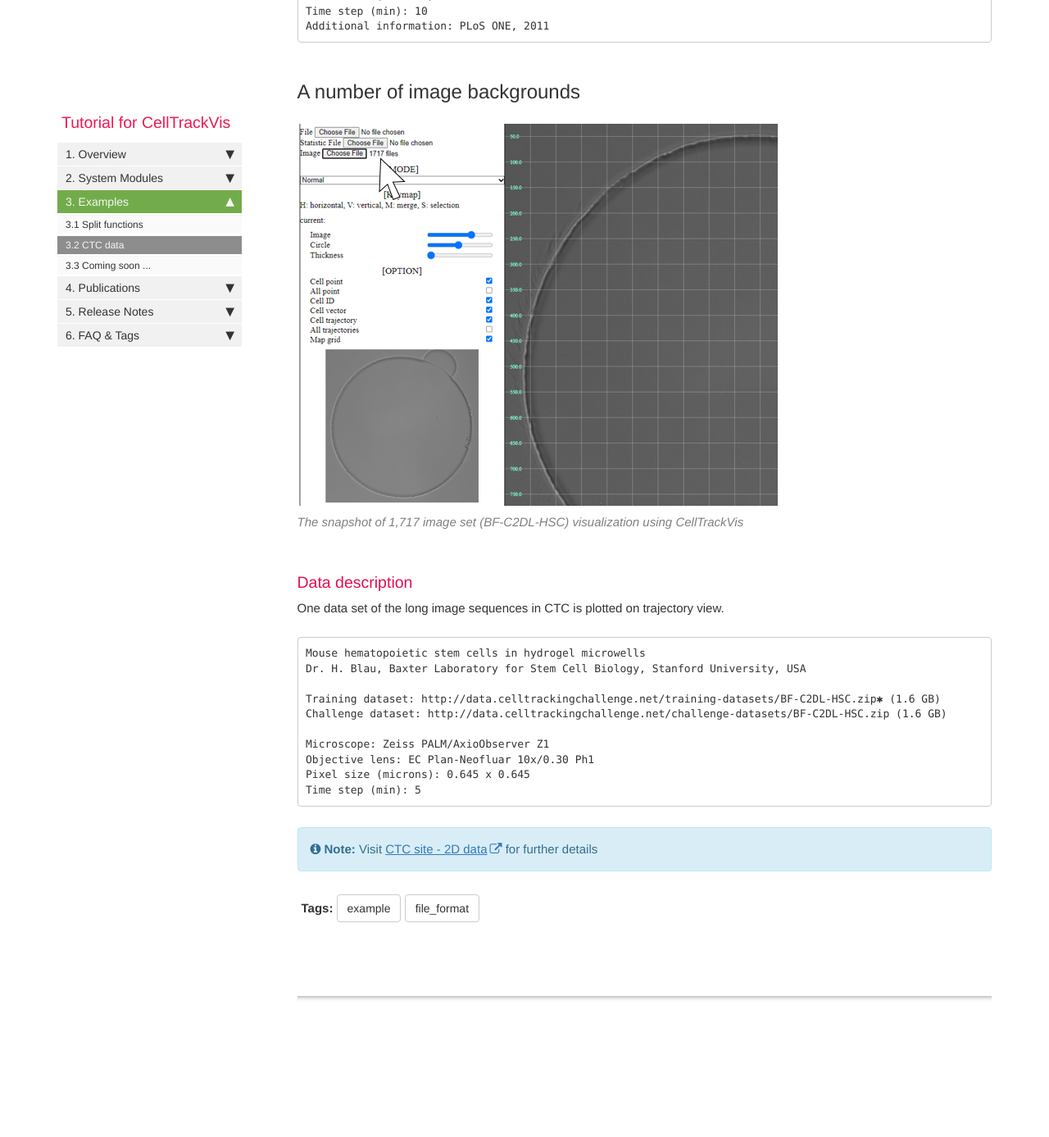
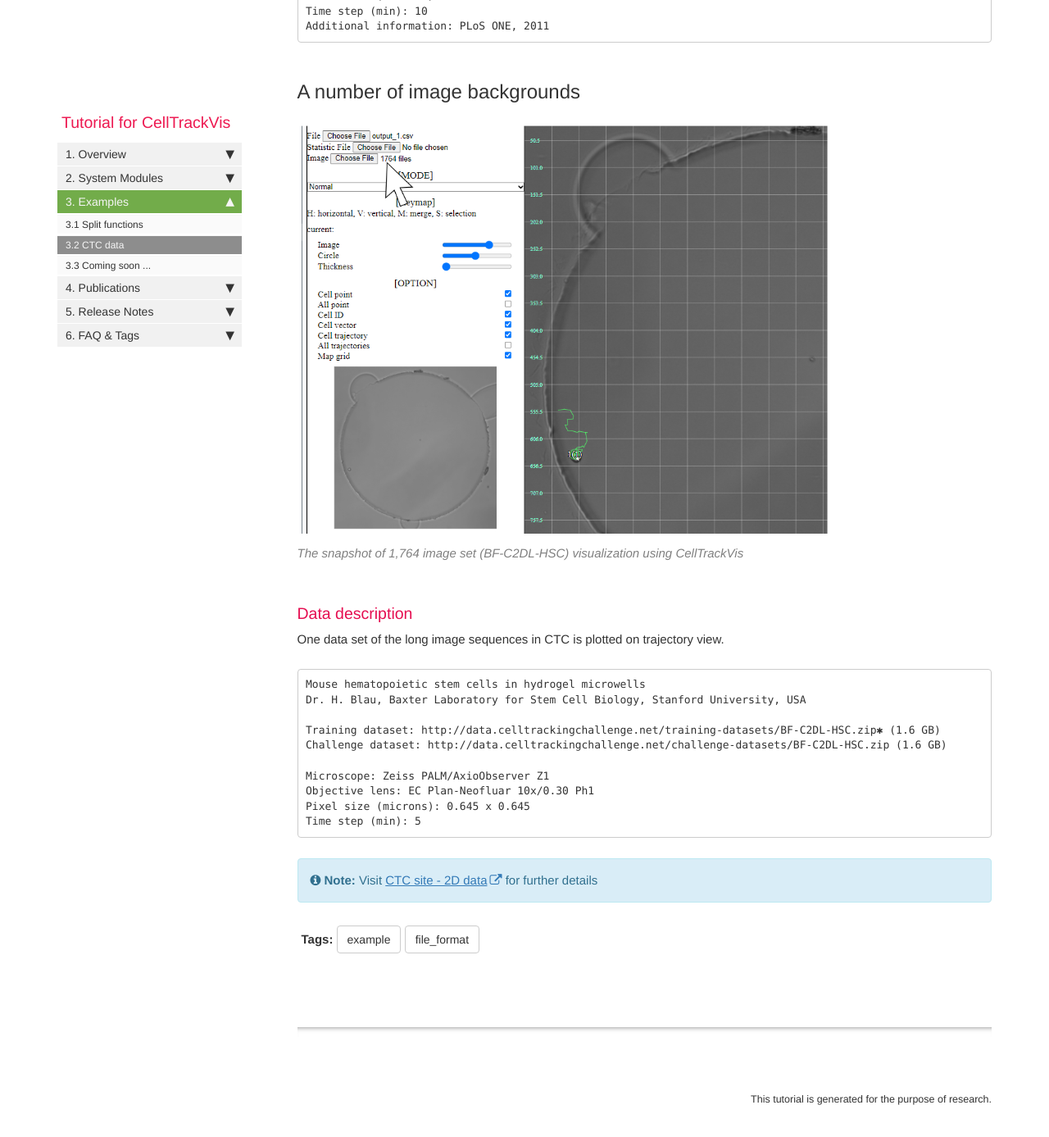
Before and after one commit to scbeom/ctv_tutorial, a Jekyll site: the page built from pages/example/ex_example_2.md, in a window 1280 px wide and 1400 px high, scrolled down 1302 px. Shown: the top 1387 px of the window at 82% size. Built offline with Jekyll 4.4.1, drawn with Linux system fonts in a browser that asks for light colours; comment, search, counter and statistics services are not loaded; before the commit the page ends 2630 px from its top, so only the background shows below that.

Commit message:
Further updates

```diff
--- a/_includes/footer.html
+++ b/_includes/footer.html
@@ -1,6 +1,7 @@
 <footer>
             <div class="row">
                 <div class="col-lg-12 footer">
+                    <br />This tutorial is generated for the purpose of research.<br />
 <!--               &copy;{{ site.time | date: "%Y"  }} {{site.company_name}}. All rights reserved. <br />-->
 <!--{% if page.last_updated %}<span>Page last updated:</span> {{page.last_updated}}<br/>{% endif %} Site last updated: {{ site.time | date: "%b %-d, %Y"  }} <br />-->
 <!--<p><img src="{{ "images/company_logo.png" }}" alt="Company logo"/></p>-->
--- a/pages/example/ex_example_2.md
+++ b/pages/example/ex_example_2.md
@@ -12,7 +12,7 @@ Two tests using CTC data sets.
 
 ## A number of cells
 
-{% include image.html file="ex_large_num_cells.png" caption="The snapshot of CTC data (PhC-C2DL-PSC) visualization" max-width="800" %}
+{% include image.html file="ex_large_num_cells.png" caption="The snapshot of CTC data (PhC-C2DL-PSC) visualization" max-width="850" %}
 
 One data set of the large number of cells in CTC is plotted on trajectory view.
 
@@ -33,7 +33,7 @@ Additional information: PLoS ONE, 2011
 
 ## A number of image backgrounds
 
-{% include image.html file="ex_long_sequence.png" caption="The snapshot of 1,717 image set (BF-C2DL-HSC) visualization using CellTrackVis" max-width="800" %}
+{% include image.html file="ex_long_sequence.png" caption="The snapshot of 1,764 image set (BF-C2DL-HSC) visualization using CellTrackVis" max-width="650" %}
 
 ### Data description
 
```
Also changed, not shown: images/ex_long_sequence.png.
